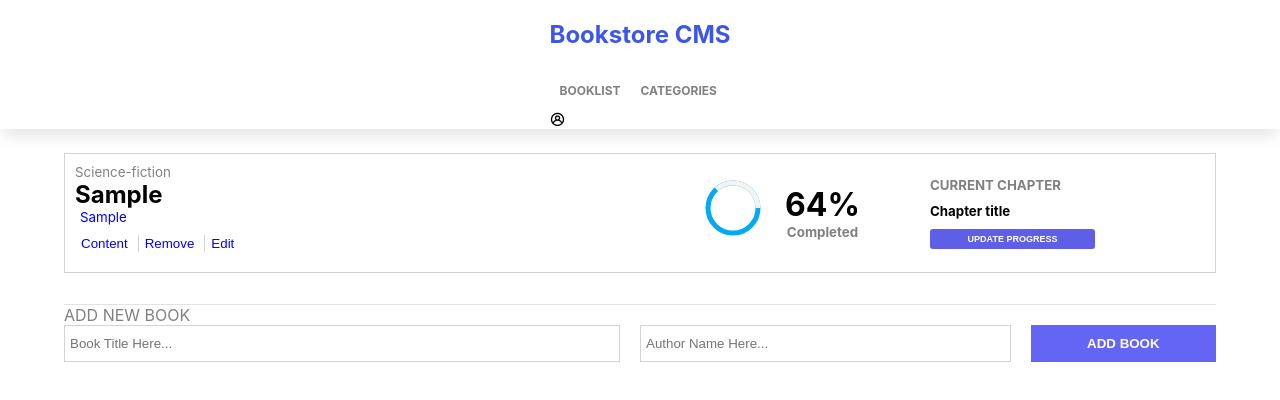
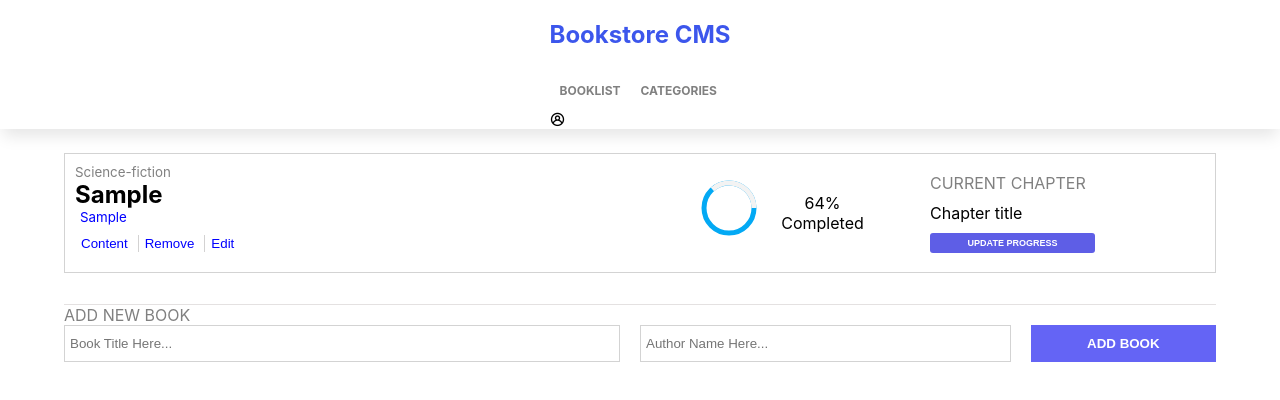
Before and after one commit to Elhambasir/bookstore-add-reducers-and-actions, a React (Create React App) app: page / in a window 1280 px wide. Both pictures are taken after typing "Sample", "Sample" into the empty fields and a click on the button "ADD BOOK". Shown: the top 400 px of the page. Built offline with nearby package versions, Linux system fonts and the light colour scheme; no server answers.

Commit message:
Add one more div with class of renderContainerWrapper

```diff
--- a/src/components/RenderIndividualBook.jsx
+++ b/src/components/RenderIndividualBook.jsx
@@ -17,7 +17,7 @@ export default function RenderIndividualBook() {
   }));
 
   return (
-    <div>
+    <div className={styles.renderContainerWrapper}>
       {booksList.map((book) => (
         <div key={book.key} className={styles.renderWrapper}>
           <div className={styles.renderWrapperBookInfo}>
@@ -44,13 +44,13 @@ export default function RenderIndividualBook() {
               </div>
             </div>
             <div className={styles.renderWrapperPercentage}>
-              <h1>64%</h1>
-              <small>Completed</small>
+              <span className={styles.percentage}>64%</span>
+              <span className={styles.completed}>Completed</span>
             </div>
           </div>
           <div className={styles.renderWrapperCurrentChapter}>
-            <h5 className={styles.currentChapterTitle}>CURRENT CHAPTER</h5>
-            <h5 className={styles.chapterTitle}>Chapter title</h5>
+            <span className={styles.currentChapterTitle}>CURRENT CHAPTER</span>
+            <span className={styles.chapterTitle}>Chapter title</span>
             <button type="button" className={styles.btnUpdateProgress}>UPDATE PROGRESS</button>
           </div>
         </div>
```
